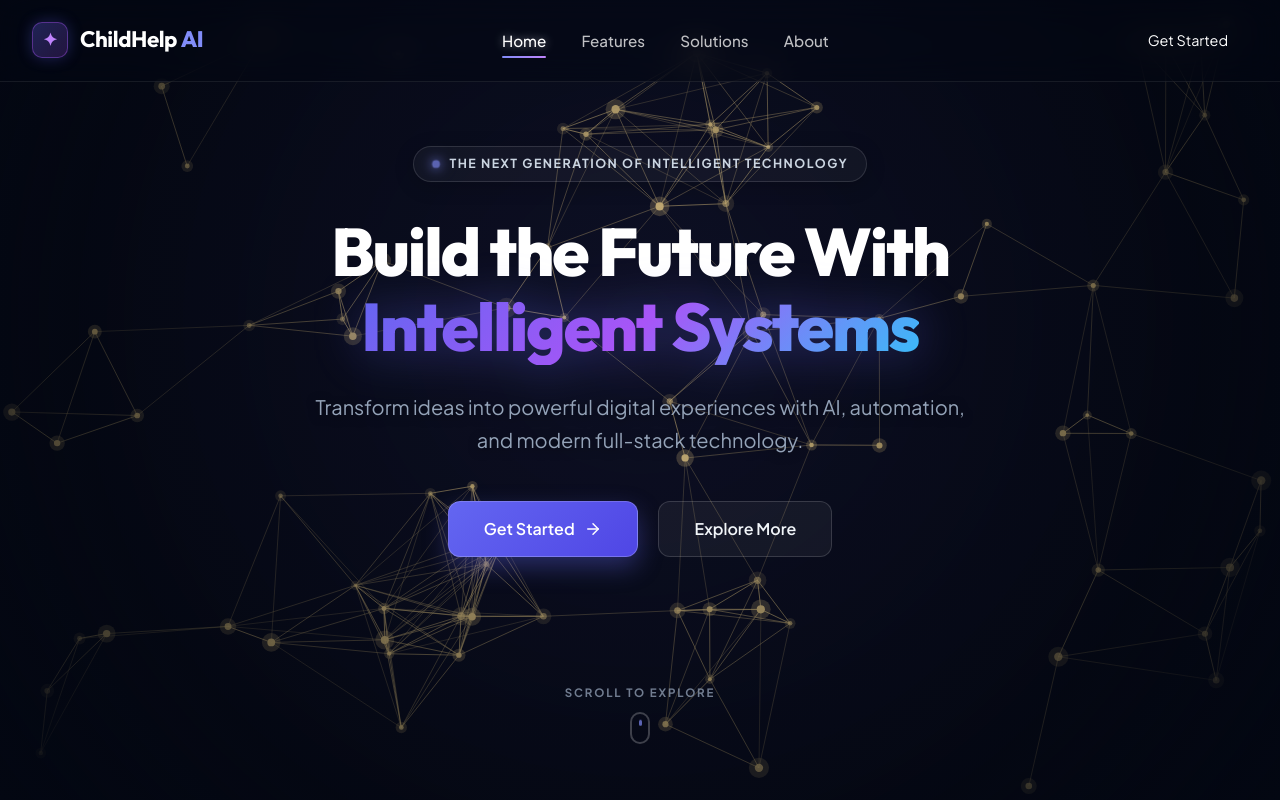
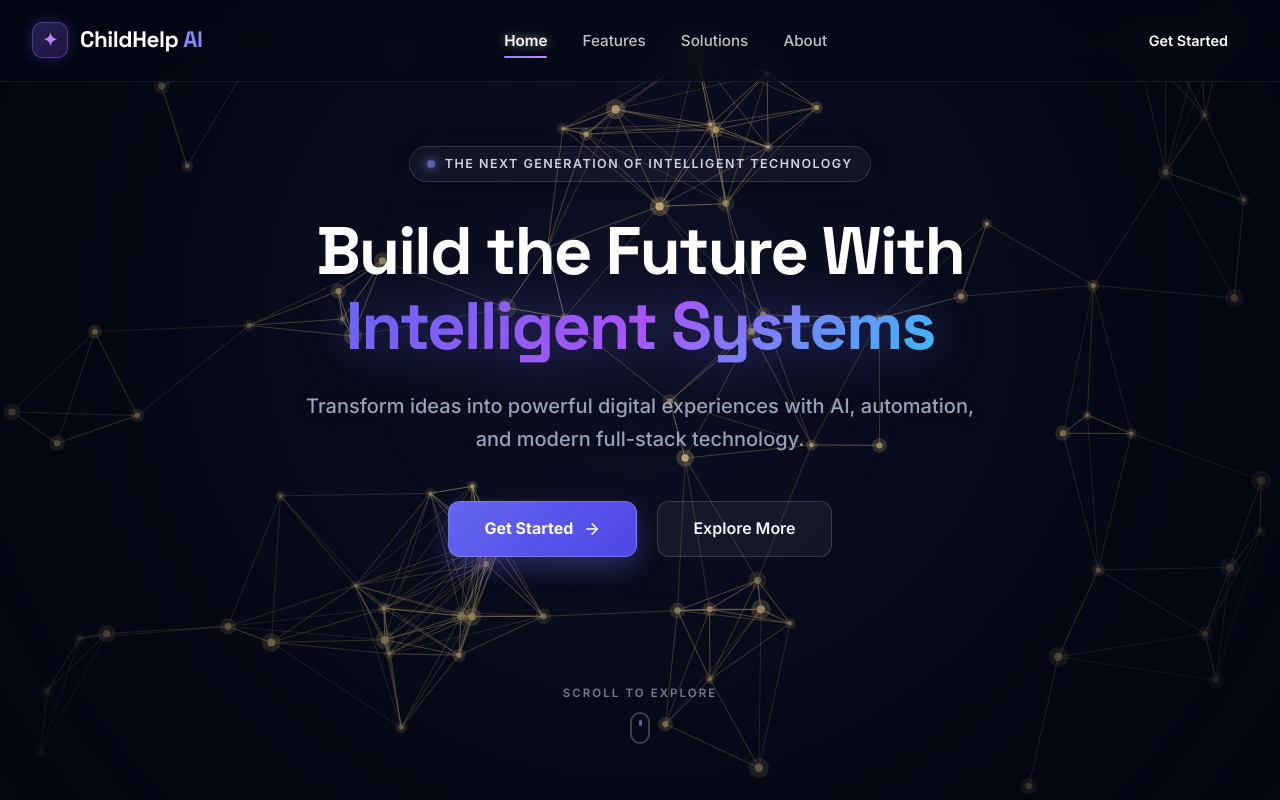
Before and after one commit to yasaswinikayala24-debug/childhelp, a React (Vite) app in the folder frontend/: page / in a window 1280 px wide. Shown: the top 800 px of the page. Built offline with nearby package versions, Linux system fonts and the light colour scheme; no server answers.

Commit message:
Update ChildHelp AI hero section typography to Space Grotesk and Inter

```diff
--- a/frontend/index.html
+++ b/frontend/index.html
@@ -8,7 +8,7 @@
     <meta name="description" content="ChildHelp provides free educational resources, scholarship guidance, mentor support, and progress tracking for children." />
     <link rel="preconnect" href="https://fonts.googleapis.com">
     <link rel="preconnect" href="https://fonts.gstatic.com" crossorigin>
-    <link href="https://fonts.googleapis.com/css2?family=Outfit:wght@300;400;500;600;700;800&family=Plus+Jakarta+Sans:wght@400;500;600;700&display=swap" rel="stylesheet">
+    <link href="https://fonts.googleapis.com/css2?family=Inter:wght@400;500;600;700&family=Space+Grotesk:wght@600;700;800&family=Outfit:wght@300;400;500;600;700;800&family=Plus+Jakarta+Sans:wght@400;500;600;700&display=swap" rel="stylesheet">
   </head>
   <body>
     <div id="root"></div>
--- a/frontend/src/components/Hero.css
+++ b/frontend/src/components/Hero.css
@@ -1,4 +1,4 @@
-/* Deep-Night Futuristic AI Hero Section Styling */
+/* Deep-Night Futuristic AI Hero Section Styling - Modern AI Typography */
 
 .futuristic-hero-container {
   position: relative;
@@ -11,7 +11,7 @@
   flex-direction: column;
   justify-content: space-between;
   overflow: hidden;
-  font-family: 'Plus Jakarta Sans', system-ui, -apple-system, sans-serif;
+  font-family: 'Inter', system-ui, -apple-system, sans-serif;
   box-sizing: border-box;
 }
 
@@ -62,11 +62,12 @@
   justify-content: space-between;
 }
 
+/* ChildHelp AI Logo - Space Grotesk, weight 700 */
 .hero-brand {
   display: flex;
   align-items: center;
   gap: 0.75rem;
-  font-family: 'Outfit', sans-serif;
+  font-family: 'Space Grotesk', sans-serif;
   font-size: 1.4rem;
   font-weight: 700;
   color: #ffffff;
@@ -97,11 +98,13 @@
 
 .brand-text {
   letter-spacing: -0.02em;
+  font-family: 'Space Grotesk', sans-serif;
+  font-weight: 700;
 }
 
 .brand-accent {
   color: #818cf8;
-  font-weight: 800;
+  font-weight: 700;
 }
 
 .hero-desktop-nav {
@@ -118,7 +121,9 @@
   padding: 0;
 }
 
+/* Navigation - Inter, weight 500-600 */
 .hero-nav-link {
+  font-family: 'Inter', sans-serif;
   color: rgba(255, 255, 255, 0.75);
   font-size: 0.95rem;
   font-weight: 500;
@@ -131,6 +136,7 @@
 .hero-nav-link:hover,
 .hero-nav-link.active {
   color: #ffffff;
+  font-weight: 600;
   text-shadow: 0 0 10px rgba(255, 255, 255, 0.5);
 }
 
@@ -154,6 +160,8 @@
 .btn-hero-nav {
   padding: 0.55rem 1.25rem;
   font-size: 0.9rem;
+  font-family: 'Inter', sans-serif;
+  font-weight: 600;
 }
 
 /* Mobile Hamburger Toggle */
@@ -202,6 +210,7 @@
 }
 
 .mobile-nav-links a {
+  font-family: 'Inter', sans-serif;
   color: #e2e8f0;
   font-size: 1.1rem;
   font-weight: 500;
@@ -213,6 +222,8 @@
   margin-top: 0.5rem;
   text-align: center;
   display: inline-block;
+  font-family: 'Inter', sans-serif;
+  font-weight: 600;
 }
 
 /* Main Hero Content Wrapper */
@@ -238,7 +249,7 @@
   animation: heroFadeInUp 0.9s cubic-bezier(0.16, 1, 0.3, 1) forwards;
 }
 
-/* Eyebrow Badge */
+/* Eyebrow Badge - Inter, weight 600, uppercase with slight letter spacing */
 .hero-eyebrow-badge {
   display: inline-flex;
   align-items: center;
@@ -263,16 +274,17 @@
 }
 
 .eyebrow-text {
+  font-family: 'Inter', sans-serif;
   font-size: 0.78rem;
-  font-weight: 700;
+  font-weight: 600;
   letter-spacing: 0.12em;
   color: #cbd5e1;
   text-transform: uppercase;
 }
 
-/* Large Headline */
+/* Main Heading - Space Grotesk, weight 700-800 */
 .hero-headline {
-  font-family: 'Outfit', sans-serif;
+  font-family: 'Space Grotesk', sans-serif;
   font-size: 4.2rem;
   line-height: 1.12;
   font-weight: 800;
@@ -281,7 +293,10 @@
   margin-bottom: 1.6rem;
 }
 
+/* "Intelligent Systems" - Space Grotesk, weight 700-800, keep blue/purple gradient */
 .highlight-glow-text {
+  font-family: 'Space Grotesk', sans-serif;
+  font-weight: 800;
   background: linear-gradient(135deg, #6366f1 0%, #a855f7 50%, #38bdf8 100%);
   -webkit-background-clip: text;
   -webkit-text-fill-color: transparent;
@@ -290,14 +305,15 @@
   filter: drop-shadow(0 0 25px rgba(99, 102, 241, 0.45));
 }
 
-/* Supporting Text */
+/* Description - Inter, weight 400-500 */
 .hero-supporting-text {
+  font-family: 'Inter', sans-serif;
   font-size: 1.25rem;
   line-height: 1.65;
   color: #94a3b8;
   max-width: 680px;
   margin-bottom: 2.8rem;
-  font-weight: 400;
+  font-weight: 450;
   text-shadow: 0 2px 10px rgba(0, 0, 0, 0.5);
 }
 
@@ -310,15 +326,16 @@
   flex-wrap: wrap;
 }
 
+/* Buttons - Inter, weight 600-700 */
 .btn-hero-primary {
   display: inline-flex;
   align-items: center;
   justify-content: center;
   gap: 0.6rem;
   padding: 0.9rem 2.2rem;
-  font-family: 'Plus Jakarta Sans', sans-serif;
+  font-family: 'Inter', sans-serif;
   font-size: 1rem;
-  font-weight: 600;
+  font-weight: 650;
   color: #ffffff;
   background: linear-gradient(135deg, #6366f1 0%, #4f46e5 100%);
   border: 1px solid rgba(255, 255, 255, 0.2);
@@ -354,7 +371,7 @@
   align-items: center;
   justify-content: center;
   padding: 0.9rem 2.2rem;
-  font-family: 'Plus Jakarta Sans', sans-serif;
+  font-family: 'Inter', sans-serif;
   font-size: 1rem;
   font-weight: 600;
   color: #f1f5f9;
@@ -375,7 +392,7 @@
   color: #ffffff;
 }
 
-/* Scroll Indicator */
+/* Scroll Indicator - Inter, weight 500-600, uppercase with increased letter spacing */
 .hero-scroll-indicator {
   margin-top: auto;
   padding-top: 2rem;
@@ -393,9 +410,10 @@
 }
 
 .scroll-label {
+  font-family: 'Inter', sans-serif;
   font-size: 0.72rem;
-  font-weight: 700;
-  letter-spacing: 0.16em;
+  font-weight: 600;
+  letter-spacing: 0.18em;
   color: #94a3b8;
   text-transform: uppercase;
 }
@@ -464,7 +482,7 @@
   }
 }
 
-/* Responsive Media Queries */
+/* Responsive Typography Media Queries */
 @media (max-width: 1024px) {
   .hero-headline {
     font-size: 3.5rem;
@@ -517,4 +535,7 @@
   .hero-headline {
     font-size: 2.15rem;
   }
+  .hero-supporting-text {
+    font-size: 0.98rem;
+  }
 }
```
